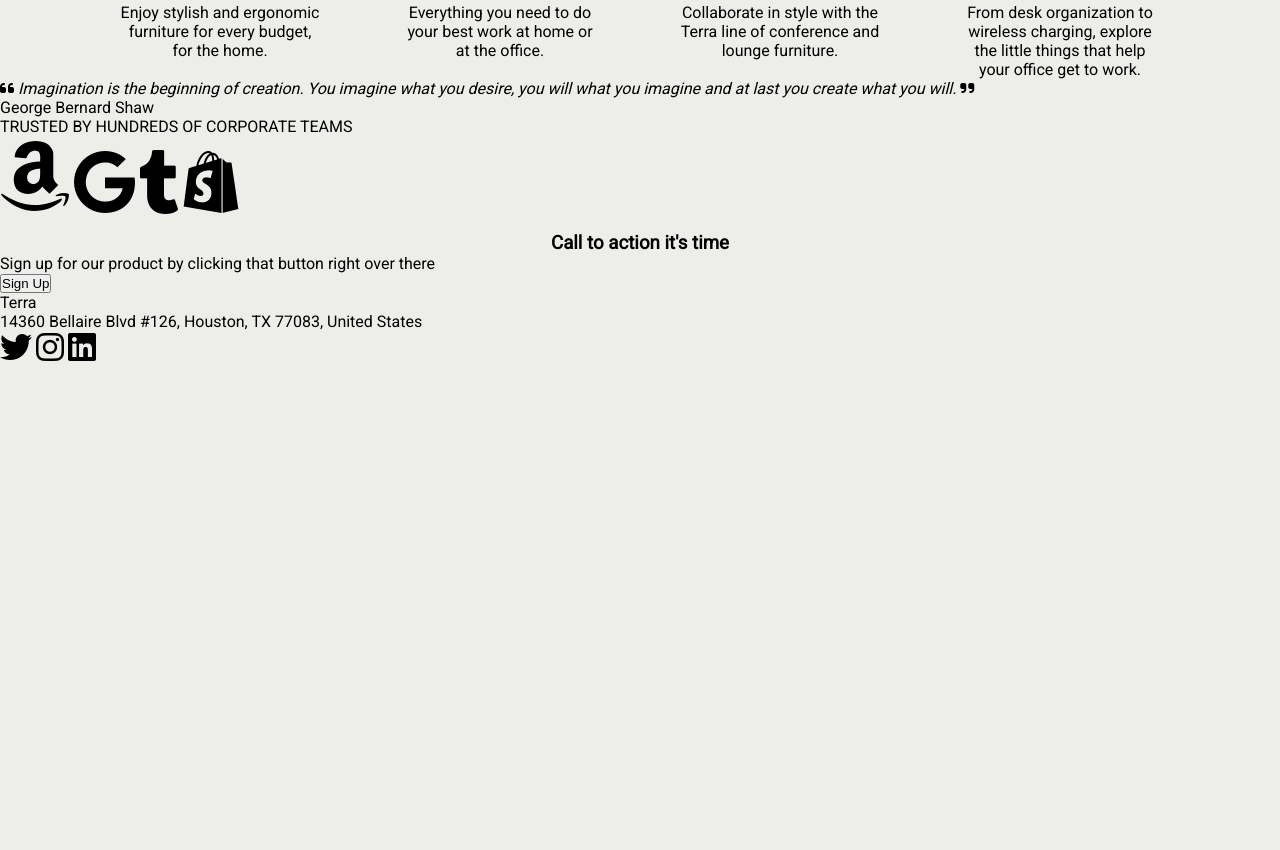
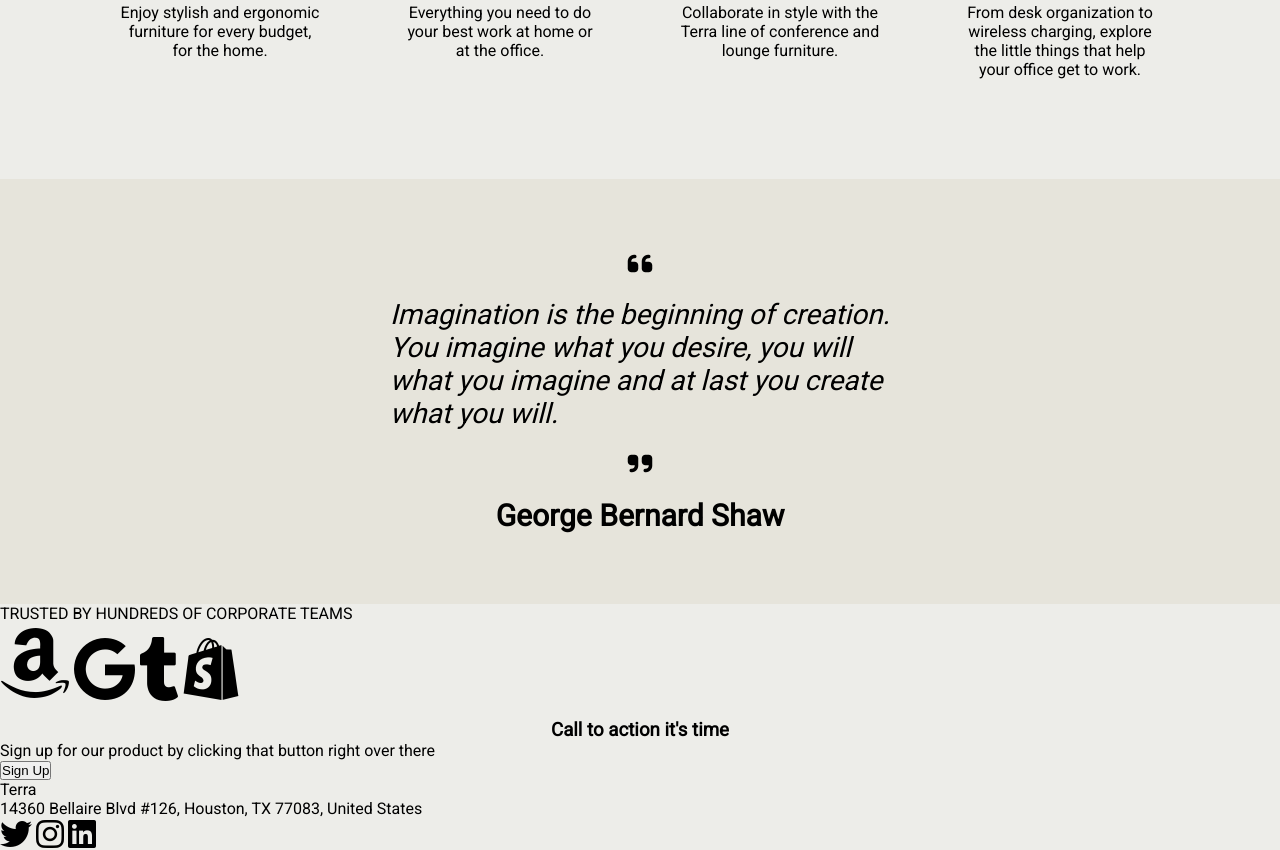
Before and after one commit to vpex-byte/landing-page, a plain HTML site: page index.html in a window 1280 px wide. Shown: the part 1356-2206 px from the top of the page. Before the commit the page ends 1719 px from the top, so only its background shows below. Drawn offline with Linux system fonts and the light colour scheme; a web font is replaced by a local one.

Commit message:
Add quote style

```diff
--- a/styles.css
+++ b/styles.css
@@ -156,6 +156,8 @@ h3 {
   color: #252422;
 } */
 
+/* Products Images */
+
 .products img {
   display: flex;
   width: 200px;
@@ -181,3 +183,37 @@ img:hover {
   filter: brightness(95%);
   cursor: pointer;
 }
+
+/* Quote */
+.quote {
+  display: flex;
+  align-items: center;
+  justify-content: center;
+
+  height: 425px;
+  margin-top: 100px;
+  background-color: #805b1010;
+  flex-direction: column;
+}
+
+.quote-txt {
+  display: flex;
+  flex-direction: column;
+  width: 500px;
+  font-size: 28px;
+  /* border: 3px solid red; */
+}
+
+.fa-quote-left {
+  margin-bottom: 20px;
+}
+
+.fa-quote-right {
+  margin-top: 20px;
+}
+
+.author {
+  margin-top: 20px;
+  font-size: 30px;
+  font-weight: bold;
+}
```
